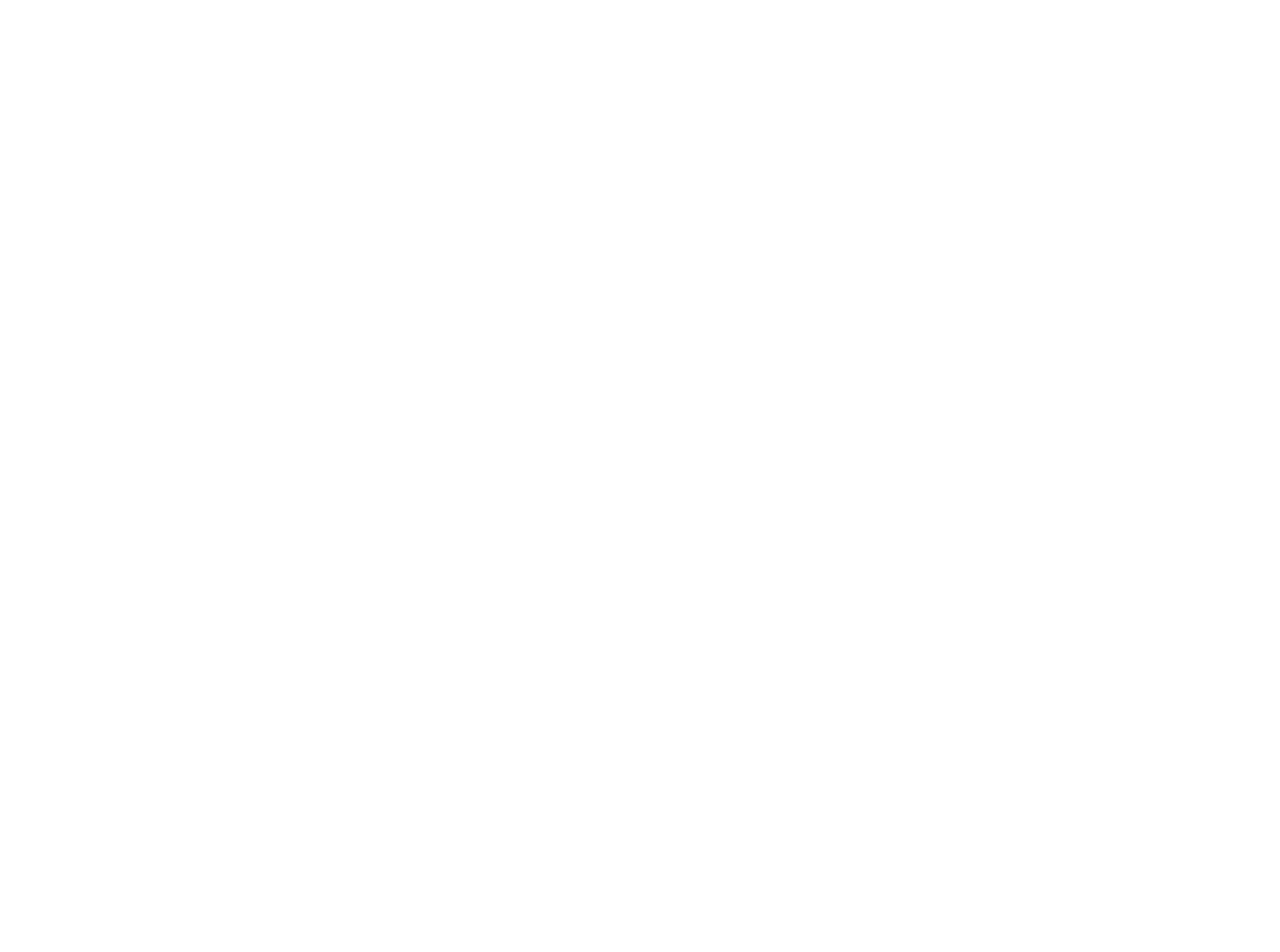
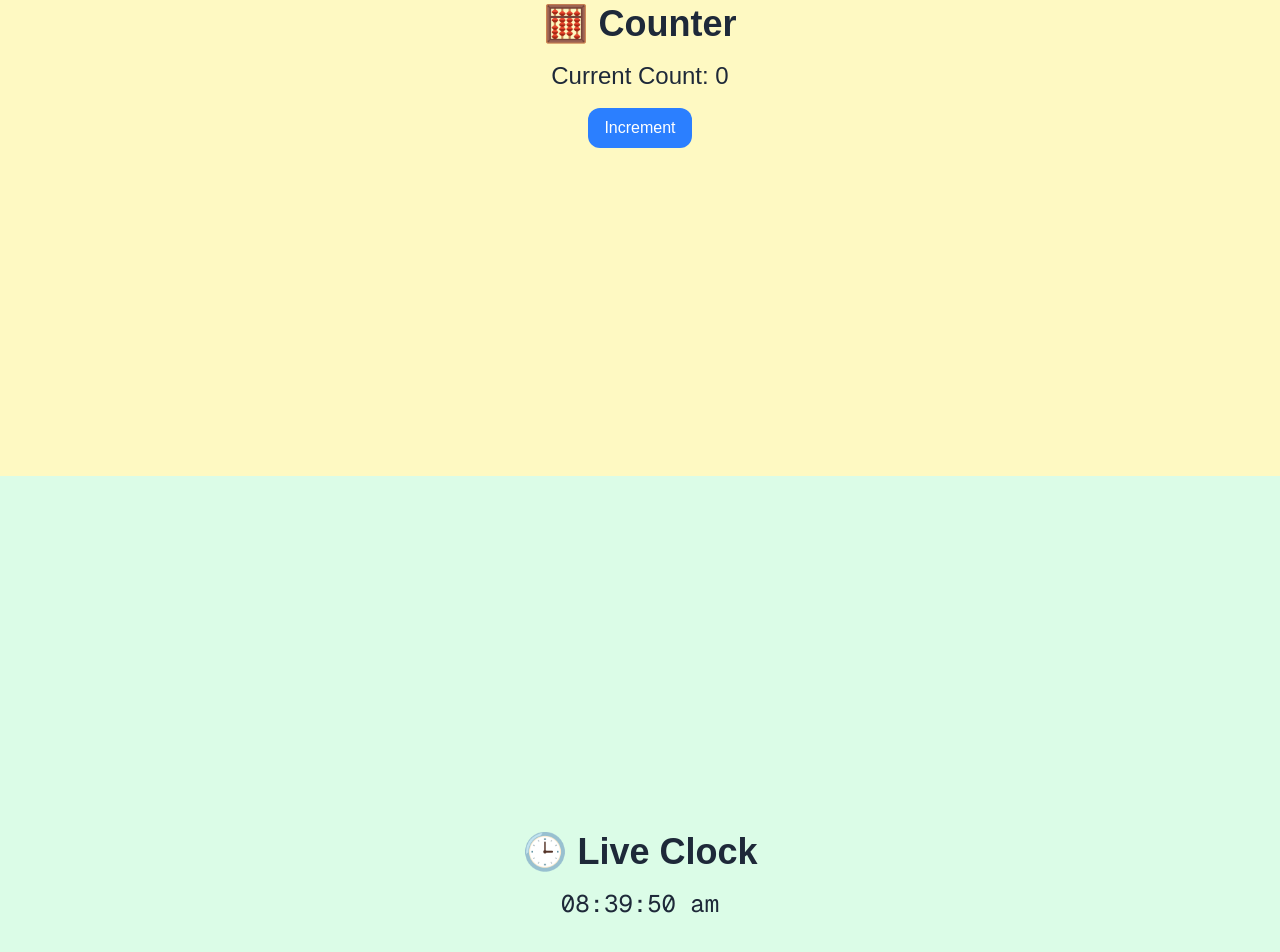
Before and after one commit to Aniket-a14/my-app, a Next.js app: page / in a window 1280 px wide. Shown: the part 324-1276 px from the top of the page. Before the commit the page ends 800 px from the top, so only its background shows below. Built offline with nearby package versions, Linux system fonts and the light colour scheme.

Commit message:
refactor: remove Navbar component and add StateExample and EffectExample components

```diff
--- /dev/null
+++ b/app/Component/EffectEaxmple.js
@@ -0,0 +1,88 @@
+'use client';
+
+import { useState, useEffect } from 'react';
+
+export default function EffectExample() {
+  const [time, setTime] = useState(new Date());
+  useEffect(() => {
+
+
+    const interval = setInterval(() => {
+      setTime(new Date());
+    }, 1000);
+
+    return () => {
+      clearInterval(interval);
+    };
+  }, []);
+
+  return (
+    <div className="flex flex-col items-center justify-center min-h-screen bg-green-100 text-gray-800">
+      <h1 className="text-4xl font-bold mb-4">🕒 Live Clock</h1>
+      <p className="text-2xl font-mono">
+        {time.toLocaleTimeString('en-IN', {
+          hour: '2-digit',
+          minute: '2-digit',
+          second: '2-digit',
+        })}
+      </p>
+    </div>
+  );
+
+  /*
+  -------------------------------------------------------
+  🔍 useEffect Hook Full Breakdown
+
+  ✅ Syntax:
+  useEffect(() => {
+    // 1. Logic goes here
+    return () => {
+      // 2. Cleanup logic goes here
+    };
+  }, [dependencies]);
+
+  -------------------------------------------------------
+
+  🧠 1. Logic:
+  - This is the main code you want to run after the component is rendered.
+  - In our case:
+      const interval = setInterval(() => {
+        setTime(new Date());
+      }, 1000);
+  - This starts a timer that updates the state every 1 second.
+  - That triggers a re-render of the UI with the new time.
+
+  -------------------------------------------------------
+
+  🧹 2. Cleanup Logic:
+  - Cleanup helps prevent memory leaks when the component is removed from the screen (unmounted).
+  - In our case:
+      return () => clearInterval(interval);
+  - This clears the timer so it doesn’t keep running in the background.
+
+  -------------------------------------------------------
+
+  🧩 3. Dependencies:
+  - The array after useEffect is called the "dependency array".
+  - It controls when the effect should run again.
+
+    ✅ [] (empty array):
+       - Runs the effect only **once**, after the component is mounted.
+       - This is what we used here because we only need to set the interval one time.
+
+    ✅ [someValue]:
+       - If you add variables in the array, the effect will run every time that variable changes.
+
+    ✅ No array:
+       - If you skip the dependency array completely, the effect will run after **every render**, which is usually not what you want.
+
+  -------------------------------------------------------
+
+  🎯 Summary:
+  - useState manages the dynamic data (time).
+  - useEffect sets up the timer and cleans it up.
+  - Together, they build a live clock that updates every second.
+
+  -------------------------------------------------------
+  */
+}
--- a/app/Component/Navbar.js
+++ /dev/null
@@ -1,22 +0,0 @@
-export default function Navbar() {
-    return (
-        <div>
-            Hi I am Navbar
-        </div>
-    )
-    //return is a keyword in JavaScript that is used to return a value from a function.
-    //In this case, it returns a JSX element that represents the Navbar component.
-}
-
-// This component is the Navbar of the application.
-// It is a functional component that returns a simple div with a message.
-// The Navbar component is exported as the default export of the module.
-// This allows it to be imported and used in other parts of the application.
-// The Navbar component can be used to display navigation links or other elements in the application.
-// The component does not currently have any props or state.
-// It is a simple static component that can be expanded in the future.
-// The Navbar component can be styled using CSS or other styling methods.
-// It can also be enhanced with additional functionality, such as handling clicks or navigation.
-// The Navbar component is a good starting point for building a more complex navigation system in the application.
-// The component can be imported into other files using the import statement.
-// For example, it can be imported into the app/layout.js file to be included in the global layout of the application.
--- /dev/null
+++ b/app/Component/StateExample.js
@@ -0,0 +1,45 @@
+'use client';
+
+import { useState } from 'react';
+
+export default function StateExample() {
+  const [count, setCount] = useState(0); // Initial count is 0
+
+  return (
+    <div className="flex flex-col items-center justify-center min-h-screen bg-yellow-100 text-gray-800">
+      <h1 className="text-4xl font-bold mb-4">🧮 Counter</h1>
+      <p className="text-2xl mb-4">Current Count: {count}</p>
+      <button
+        onClick={() => setCount(count + 1)}
+        className="px-4 py-2 bg-blue-500 text-white rounded-xl hover:bg-blue-600 transition"
+      >
+        Increment
+      </button>
+    </div>
+  );
+
+  /*
+  -------------------------------------------------------
+  🔍 useState Hook Explanation:
+
+  ✅ Syntax:
+  const [stateVariable, setStateFunction] = useState(initialValue);
+
+  ✅ Example in this file:
+  const [count, setCount] = useState(0);
+
+  - count → current value of the state (starts at 0)
+  - setCount → function used to update the state
+  - useState(0) → sets the initial value to 0
+
+  🎯 When the "Increment" button is clicked:
+  - setCount(count + 1) is called
+  - This updates the state value
+  - React re-renders the UI with the new value
+
+  🛠️ This is a classic example of a counter using useState.
+  It's useful for learning how React manages internal component state.
+
+  -------------------------------------------------------
+  */
+}
--- a/app/page.js
+++ b/app/page.js
@@ -1,12 +1,12 @@
-import Navbar from "./Component/Navbar";
-//Navbar component is imported from the Component directory.
+import EffectExample from "./Component/EffectEaxmple";
+import StateExample from "./Component/StateExample";
 
 
 export default function Home() {
   return (
     <div>
-      Hi I am home page
-      <Navbar/>
+      <StateExample />
+      <EffectExample />
     </div>
   );
 }
```
